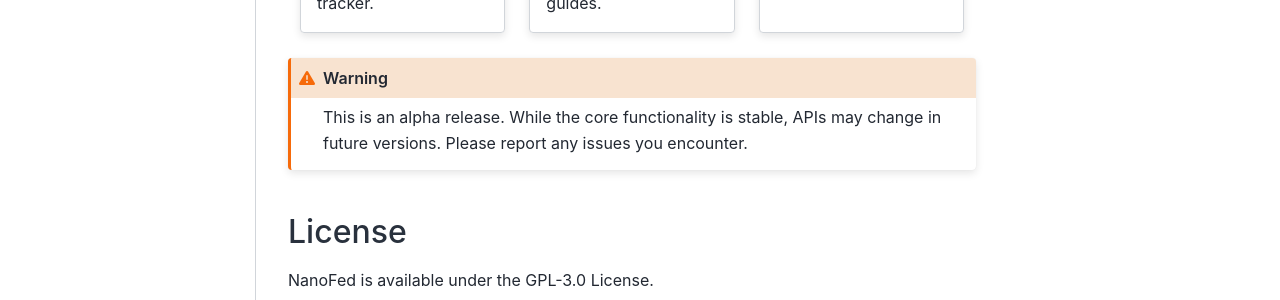
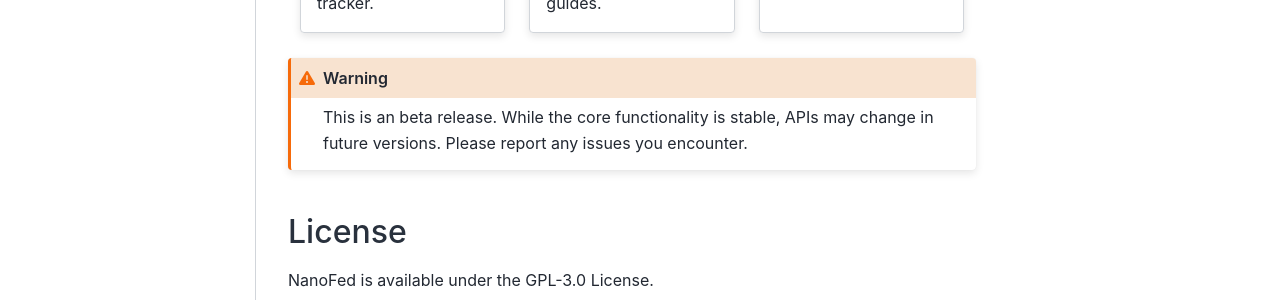
Before and after one commit to camille-004/nanofed, a Sphinx documentation site: the page built from docs/source/index.rst, in a window 1280 px wide and 900 px high, scrolled down 2193 px. Shown: the part 510-810 px from the top of the window. Built offline with Sphinx 7.4.7 and the Sphinx Book theme 1.1.4, drawn with Linux system fonts in a browser that asks for light colours; some of the changed text lies outside the part shown.

Commit message:
Badges in README.md

```diff
--- a/docs/source/index.rst
+++ b/docs/source/index.rst
@@ -14,12 +14,15 @@
 .. image:: https://img.shields.io/pypi/pyversions/nanofed?style=for-the-badge
    :alt: PyPI - Python Version
 
+.. image:: https://img.shields.io/pypi/status/nanofed?style=for-the-badge
+   :alt: PyPI - Status
+
 ----
 
-.. admonition:: Alpha Release
+.. admonition:: Beta Release
    :class: caution
 
-   NanoFed is currently in alpha. APIs may change in future versions.
+   NanoFed is currently in beta. APIs may change in future versions.
 
 Overview
 --------
@@ -197,7 +200,7 @@
 
 .. warning::
 
-   This is an alpha release. While the core functionality is stable, APIs may change
+   This is an beta release. While the core functionality is stable, APIs may change
    in future versions. Please report any issues you encounter.
 
 License
```
Also changed, not shown: README.md (+7 -0 lines).
